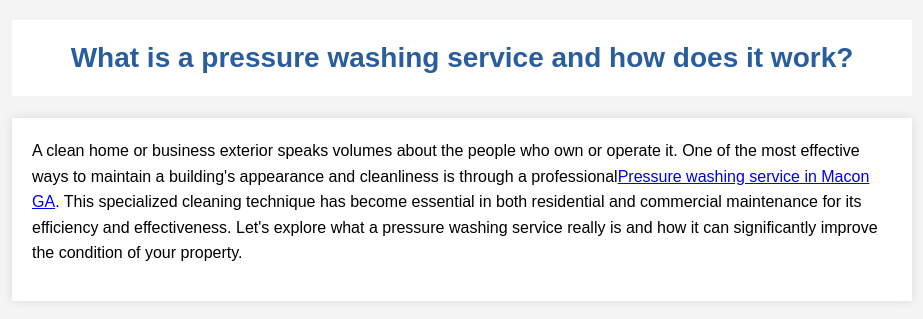
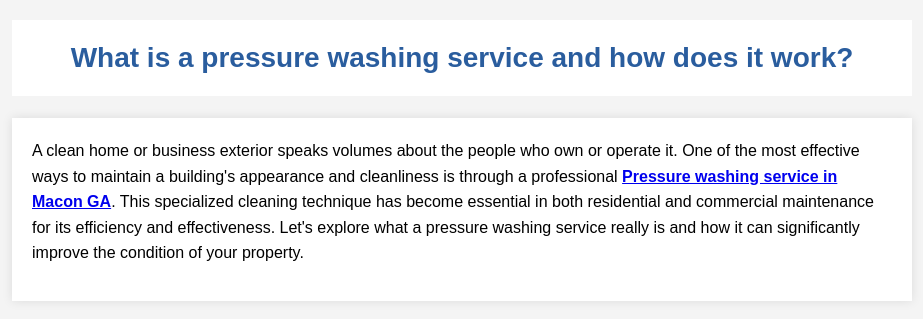
Before and after one commit to Robrt-Parker1/all-the-way-, a plain HTML site: page index.html in a window 1280 px wide. Shown: the top 319 px of the page, without its empty margins (178-1101 px from the left). Drawn offline with Linux system fonts and the light colour scheme.

Commit message:
Update index.html

```diff
--- a/index.html
+++ b/index.html
@@ -88,7 +88,7 @@
 
   <!-- Introduction Section -->
   <div class="container section">
-    <p>A clean home or business exterior speaks volumes about the people who own or operate it. One of the most effective ways to maintain a building's appearance and cleanliness is through a professional<a href="https://maps.app.goo.gl/aXBw6dh2614bgVZbA">Pressure washing service in Macon GA</a></strong>. This specialized cleaning technique has become essential in both residential and commercial maintenance for its efficiency and effectiveness. Let's explore what a pressure washing service really is and how it can significantly improve the condition of your property.</p>
+    <p>A clean home or business exterior speaks volumes about the people who own or operate it. One of the most effective ways to maintain a building's appearance and cleanliness is through a professional <strong> <a href="https://maps.app.goo.gl/aXBw6dh2614bgVZbA"> Pressure washing service in Macon GA</a></strong>. This specialized cleaning technique has become essential in both residential and commercial maintenance for its efficiency and effectiveness. Let's explore what a pressure washing service really is and how it can significantly improve the condition of your property.</p>
   </div>
 
   <!-- Image Section -->
```
